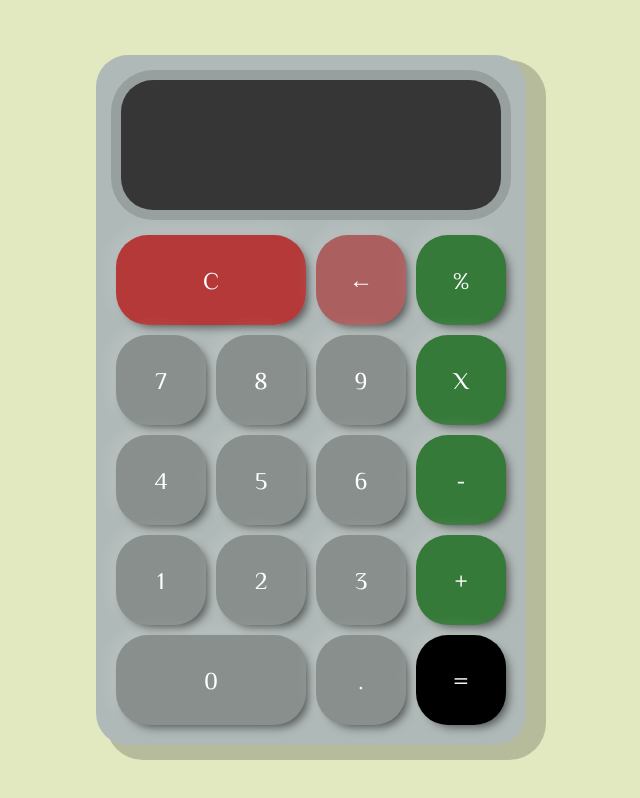
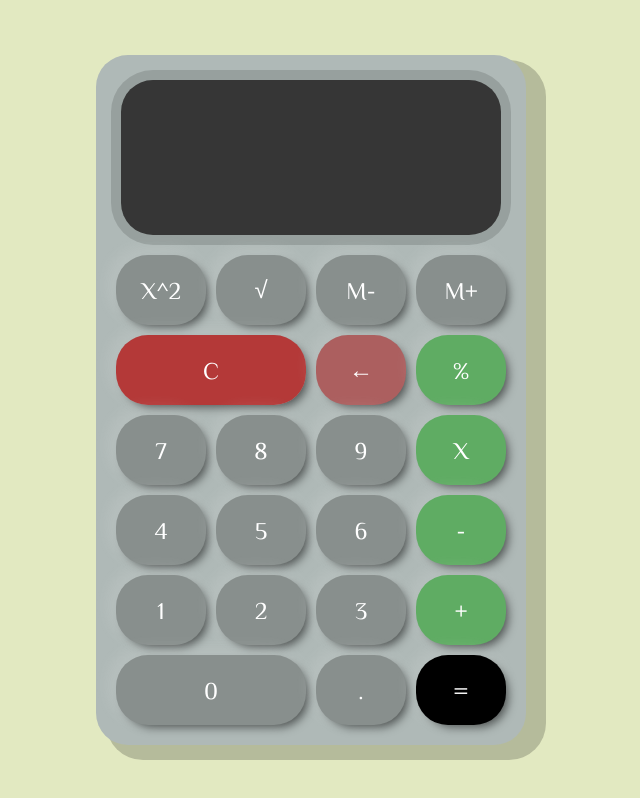
Before and after one commit to Horaciomdp/calculadora, a plain HTML site: page index.html in a window 1280 px wide. Shown: the whole page, without its empty margins (329-969 px from the left). Drawn offline with Linux system fonts and the light colour scheme.

Commit message:
fila de potencia pero no funciona

```diff
--- a/Calculadora.js
+++ b/Calculadora.js
@@ -14,4 +14,8 @@ class Calculadora {
     multiplicar(num1, num2) {
         return num1 * num2;
     }
+
+    raiz(num1){
+        return Math.sqrt(num1);
+    }
 }
--- a/Display.js
+++ b/Display.js
@@ -11,6 +11,7 @@ class Display {
             dividir: '%',
             multiplicar: 'x',
             restar: '-',
+            raiz: '√',
         }
     }
 
@@ -52,4 +53,6 @@ class Display {
         if( isNaN(valorActual)  || isNaN(valorAnterior) ) return
         this.valorActual = this.calculador[this.tipoOperacion](valorAnterior, valorActual);
     }
+
+
 }
--- a/index.html
+++ b/index.html
@@ -17,6 +17,10 @@
                 <div id="valor-anterior"></div>
                 <div id="valor-actual"></div>
             </div>
+            <button class="operador2" id="operador2">X^2</button>
+            <button class="operador2" id="operador2">√</button>
+            <button class="operador2" id="operador2">M-</button>
+            <button class="operador2" id="operador2">M+</button>
             <button class="col-2" onclick="display.borrarTodo()" id="borrar">C</button>
             <button onclick="display.borrar()" id="retroceder">&larr;</button>
             <button class="operador" value="dividir" id="operadores">%</button>
--- a/main.js
+++ b/main.js
@@ -2,6 +2,7 @@ const displayValorAnterior = document.getElementById('valor-anterior');
 const displayValorActual = document.getElementById('valor-actual');
 const botonesNumeros = document.querySelectorAll('.numero');
 const botonesOperadores = document.querySelectorAll('.operador');
+const botonesOperadores2 = document.querySelectorAll('.operador2');
 
 const display = new Display(displayValorAnterior, displayValorActual);
 
--- a/style.css
+++ b/style.css
@@ -18,7 +18,7 @@ body {
 .calculadora {
     display: grid;
     grid-template-columns: repeat(4, 100px);
-    grid-template-rows: 160px repeat(5, 100px);
+    grid-template-rows: 180px repeat(6, 80px);
     background-color: #afb9b7;
     padding: 15px;
     border-radius: 32px;
@@ -52,7 +52,7 @@ button:focus {
     grid-column: 1 / -1;
     padding: 16px;
     display: flex;
-    margin: 10px 10px 20px;
+    margin: 10px 10px 15px;
     flex-direction: column;
     align-items: flex-end;
     background-color: #363636;
@@ -83,5 +83,5 @@ button:focus {
     background-color: rgb(172, 95, 95);
 }
  #operadores {
-    background-color: rgb(54, 122, 58);
+    background-color: rgb(95, 172, 99);
  }
```
